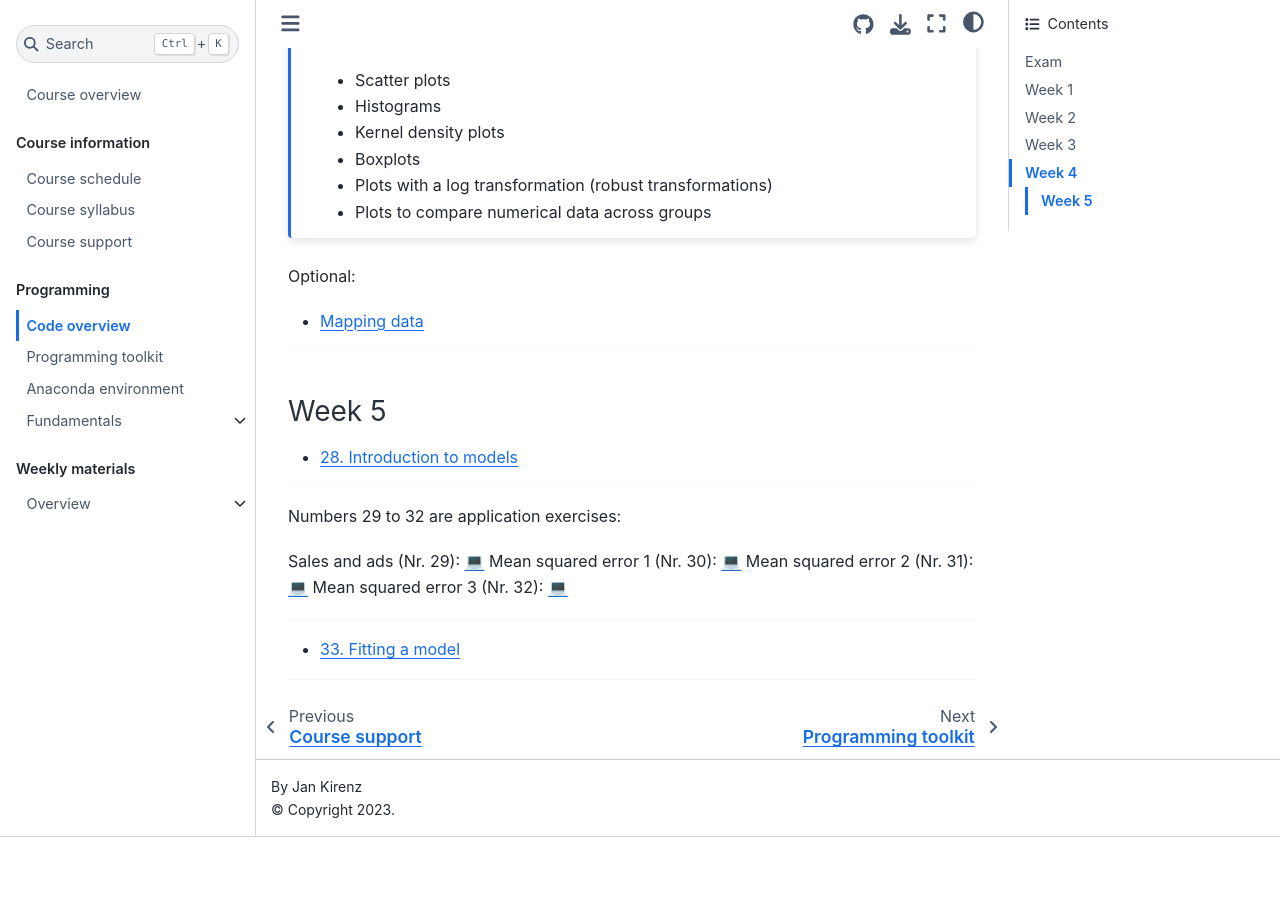
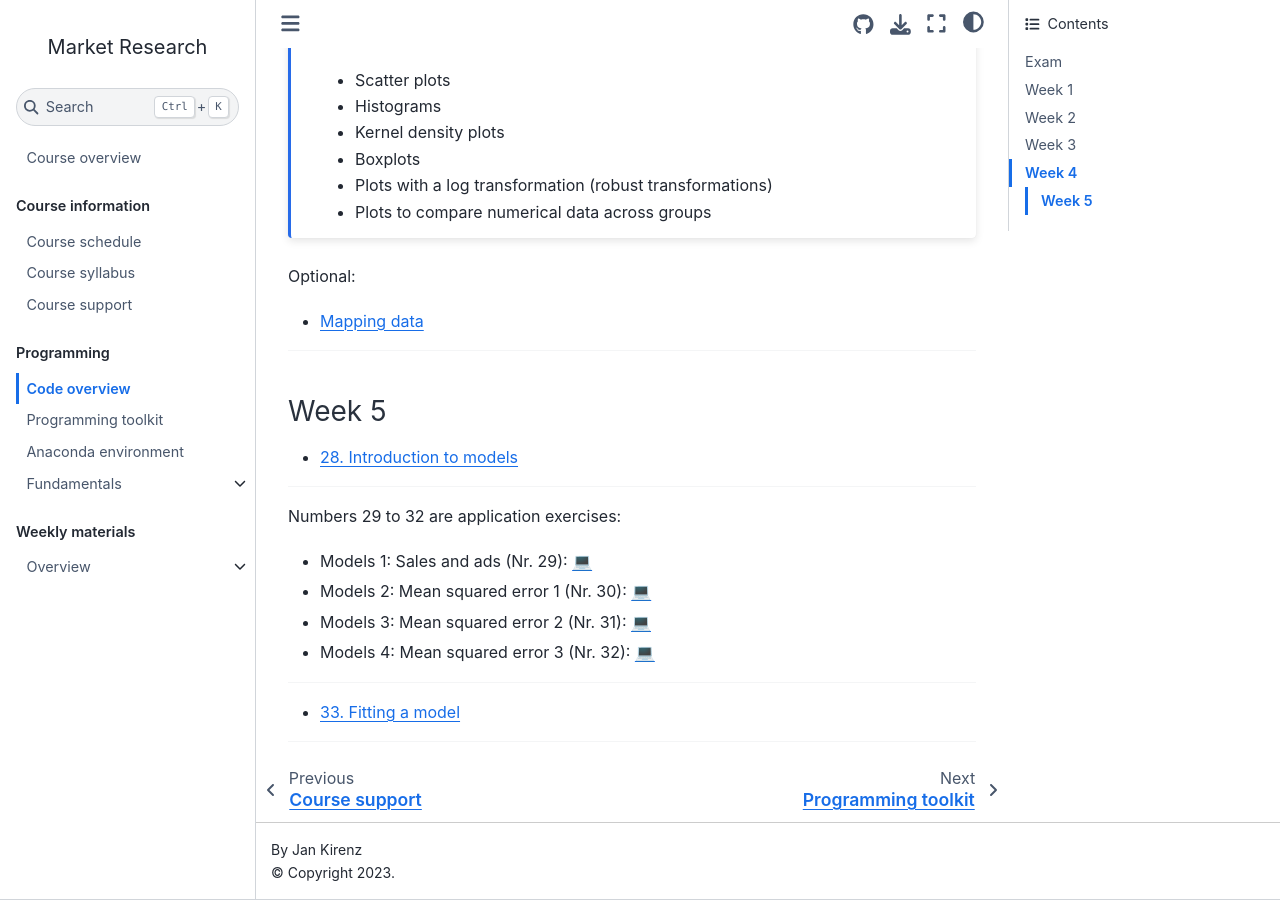
Before and after one commit to mr-ws22/website, a Jupyter Book: the page built from code/code-overview.md, in a window 1280 px wide and 900 px high, scrolled down 2680 px. Built offline with Jupyter Book 1.0.4 settings and Sphinx 7.4.7 and the Sphinx Book theme 1.1.4, drawn with Linux system fonts in a browser that asks for light colours; comment, search, counter and statistics services are not loaded; before the commit the page ends 3517 px from its top, so only the background shows below that.

Commit message:
Update code-overview.md

```diff
--- a/code/code-overview.md
+++ b/code/code-overview.md
@@ -139,10 +139,10 @@
 Numbers 29 to 32 are application exercises:
 
 
-Sales and ads (Nr. 29): [💻](../ae/models_1/07a-intro-sales-g.ipynb)
-Mean squared error 1 (Nr. 30): [💻](../ae/models_2/07b-1-mse-g.ipynb)
-Mean squared error 2 (Nr. 31): [💻](../ae/models_3/07b-2-mse-g.ipynb)
-Mean squared error 3 (Nr. 32): [💻](../ae/models_4/07b-3-mse-g.ipynb)
+- Models 1: Sales and ads (Nr. 29): [💻](../ae/models_1/07a-intro-sales-g.ipynb)
+- Models 2: Mean squared error 1 (Nr. 30): [💻](../ae/models_2/07b-1-mse-g.ipynb)
+- Models 3: Mean squared error 2 (Nr. 31): [💻](../ae/models_3/07b-2-mse-g.ipynb)
+- Models 4: Mean squared error 3 (Nr. 32): [💻](../ae/models_4/07b-3-mse-g.ipynb)
 
 ---
 
```
